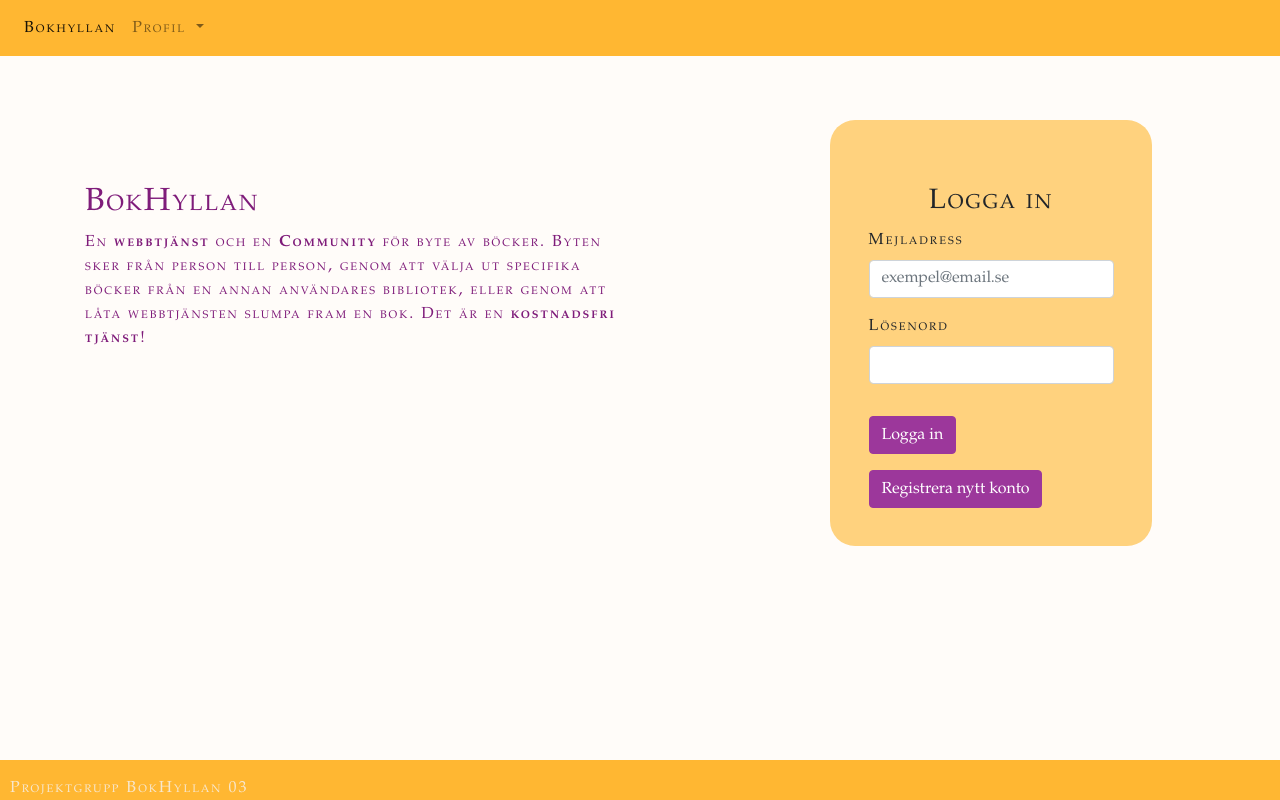
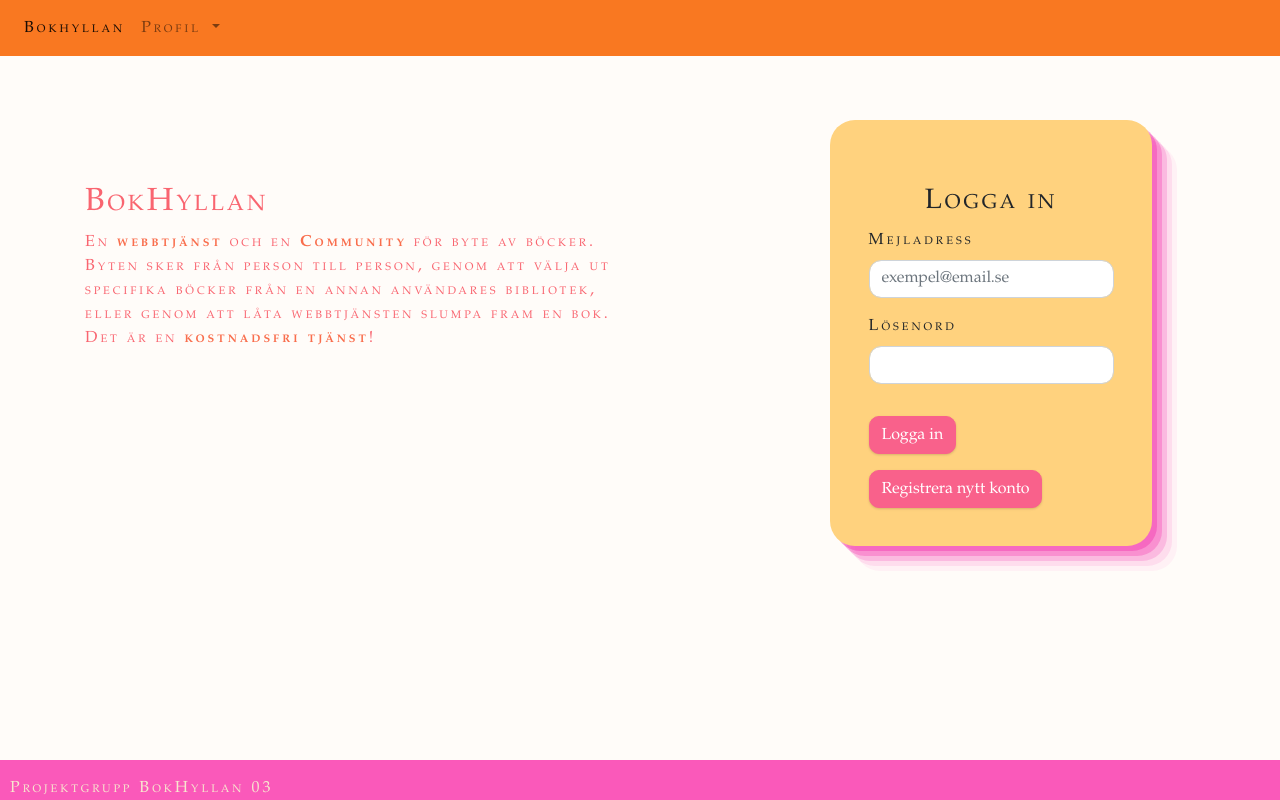
Before and after one commit to carbarcor/BokHyllan, a Flask app: a page that uses BOKHYLLAN/website/templates/base.html in a window 1280 px wide. Run offline with Flask 3, Linux system fonts and the light colour scheme.

Commit message:
Alternativ till färgskala

```diff
--- a/BOKHYLLAN/website/static/styles/style.css
+++ b/BOKHYLLAN/website/static/styles/style.css
@@ -6,17 +6,20 @@ Från orange till rosa:
 #F96570
 #F9618B
 #FA59BA
+
+https://getcssscan.com/css-box-shadow-examples
+    box-shadow: rgba(0, 0, 0, 0.1) 0px 1px 3px 0px, rgba(0, 0, 0, 0.06) 0px 1px 2px 0px;
 */
 
 body {
     background-color:#fffcf9 ;
     font-family: "Palatino Linotype", "Book Antiqua", Palatino, serif;
     font-variant: small-caps;
-    letter-spacing: 2px;
+    letter-spacing: 3px;
 }
 
 .navbar {
-    background-color:rgb(255, 183, 50);
+    background-color:#F97821;
 }
 
 #add-book-div, #sign-up-div, #add-bio-div, #edit-profile-div, #add-pic-div, #policy-div {
@@ -25,8 +28,9 @@ body {
     margin-top:1em;
 }
 
-#add-book-form, #Login {
+#add-book-form, #Login, #edit-profile {
     background-color: rgb(255, 210, 126);
+    box-shadow: rgba(0, 0, 0, 0.1) 0px 1px 3px 0px, rgba(0, 0, 0, 0.06) 0px 1px 2px 0px;
 }
 
 
@@ -35,7 +39,7 @@ body {
     margin-top: 5%;
     margin-bottom: 5%;
     border-radius: 35px;
-    padding: 5%
+    padding: 5%;
 }
 
 #add-book-text {
@@ -48,6 +52,7 @@ body {
     margin-top: 5%;
     border-radius: 25px;
     padding: 3%;
+    box-shadow: rgba(240, 46, 170, 0.4) 5px 5px, rgba(240, 46, 170, 0.3) 10px 10px, rgba(240, 46, 170, 0.2) 15px 15px, rgba(240, 46, 170, 0.1) 20px 20px, rgba(240, 46, 170, 0.05) 25px 25px;
 }
 
 #Login > h3 {
@@ -55,8 +60,19 @@ body {
     margin-top:1em;
 }
 
+.form-control {
+    border-radius:0.75rem;
+}
+
 #add-bio-div > form {
     margin-top: 1em;
+}
+
+#edit-profile {
+    margin-top: 5%;
+    margin-bottom: 5%;
+    border-radius: 35px;
+    padding: 5%;
 }
 
 #edit-profile-div > form > h3 {
@@ -64,7 +80,7 @@ body {
 }
 
 footer {
-    background-color: rgb(255, 183, 50);
+    background-color: #FA59BA;
     color: #F7E7CE;
     position: fixed;
     padding-left: 10px;
@@ -78,7 +94,7 @@ footer > p {
 }
 
 #intro {
-   color:rgb(127, 28, 122);
+   color:#F96570;
    position: absolute;
    padding-top: 10%;
    padding-right: 50%;
@@ -86,21 +102,24 @@ footer > p {
 
 #intro b {
     font-size: medium;
-    color:rgb(127, 28, 122);
+    color:#F96E4D;
 }
 
 /* Knappar */
     .btn-primary {
         color: #fff;
-        background-color:#9c379b;
-        border-color: #9c379b;
+        background-color:#F9618B;
+        border-color: #F9618B;
         margin-top:1em;
+        border-radius:10px;
+        box-shadow: rgba(0, 0, 0, 0.1) 0px 1px 3px 0px, rgba(0, 0, 0, 0.06) 0px 1px 2px 0px;
     }
 
     .btn-primary:hover {
         background-color:rgb(127, 28, 122);
         color:white;
         border-color:rgb(127, 28, 122);
+        box-shadow: rgba(0, 0, 0, 0.1) 0px 1px 3px 0px, rgba(0, 0, 0, 0.06) 0px 1px 2px 0px;
     }
 
 
--- a/BOKHYLLAN/website/templates/edit_profile.html
+++ b/BOKHYLLAN/website/templates/edit_profile.html
@@ -8,7 +8,7 @@
     <h2>Uppdatera din profil</h2>
     <p>Mejladress: {{user.email}}</p>
 
-      <form method="POST" action="/edit-profile">
+      <form id="edit-profile" method="POST" action="/edit-profile">
 
           <div class="form-group">
             <label for="new_name">Nytt namn</label>
```
